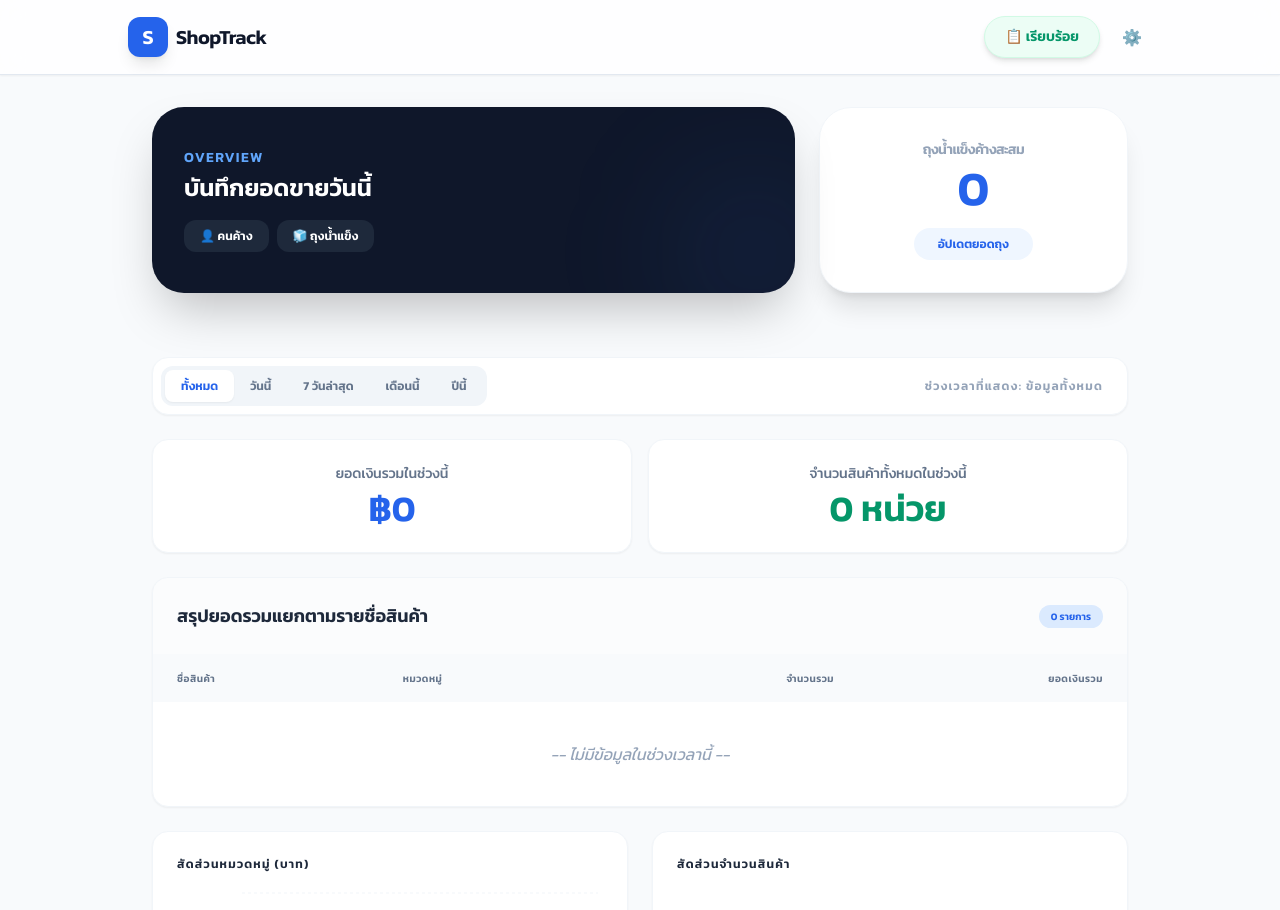
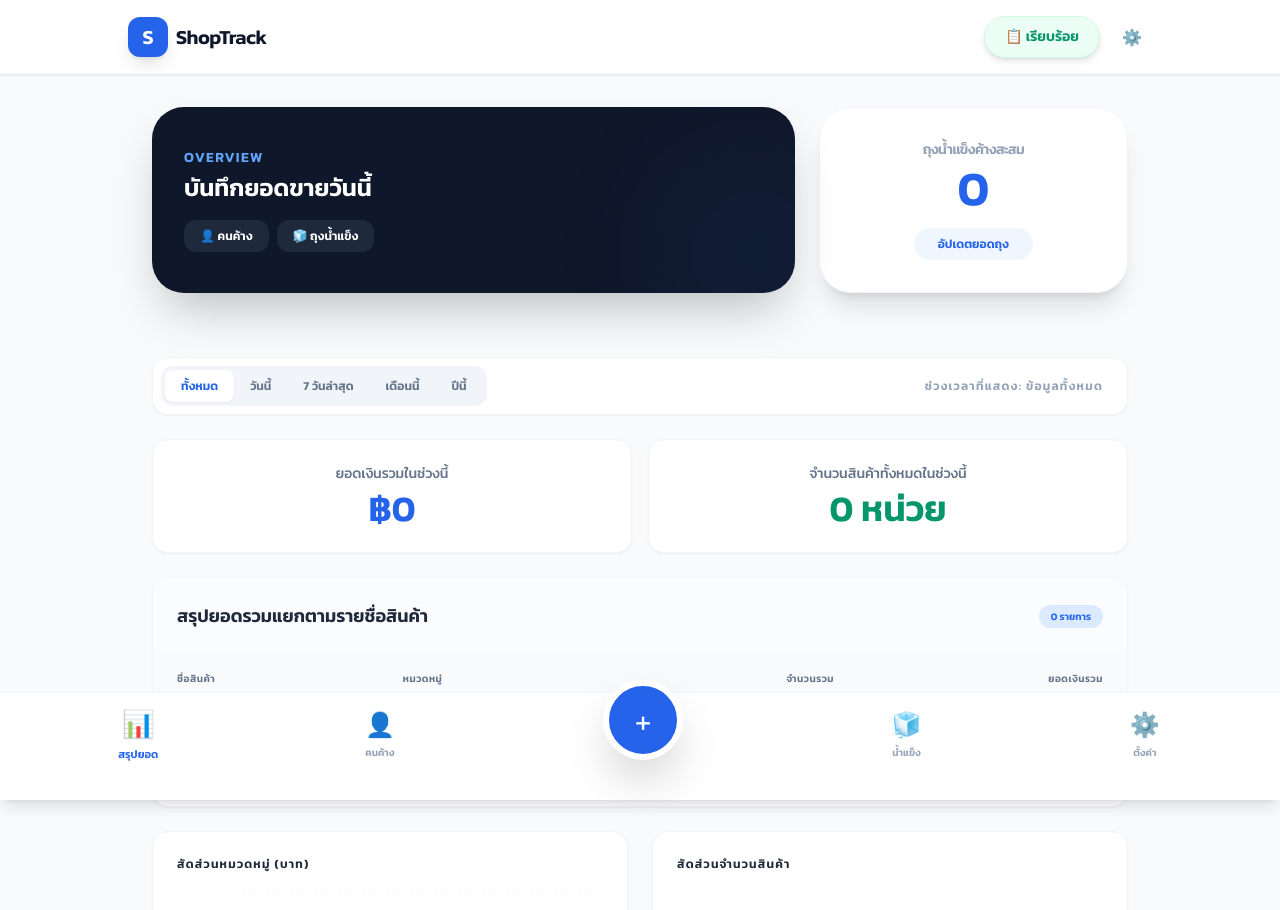
Before and after one commit to Pornjaa/stock-jare, a React (Vite) app: page / in a window 1280 px wide. Shown: the top 910 px of the page. Built offline with nearby package versions, Linux system fonts and the light colour scheme.

Commit message:
feat: Refactor layout and navigation for mobile
Adjusts padding and removes unnecessary fixed positioning for the mobile navigation bar. This improves the overall responsiveness and visual consistency on smaller screens.

```diff
--- a/App.tsx
+++ b/App.tsx
@@ -188,7 +188,7 @@ const App: React.FC = () => {
                         customerDebtEntries.filter(e => !e.isSynced).length;
 
   return (
-    <div className="min-h-screen bg-slate-50 pb-32 lg:pb-8 text-slate-900 font-['Kanit']">
+    <div className="min-h-screen bg-slate-50 pb-32 text-slate-900 font-['Kanit']">
       <header className="bg-white/80 backdrop-blur-md border-b border-slate-200 sticky top-0 z-30 px-6 py-4 shadow-sm">
         <div className="max-w-5xl mx-auto flex justify-between items-center">
           <div className="flex items-center gap-2 cursor-pointer" onClick={() => setView('dashboard')}>
@@ -353,7 +353,7 @@ const App: React.FC = () => {
         )}
       </main>
 
-      <nav className="fixed bottom-0 left-0 right-0 bg-white/90 backdrop-blur-xl border-t border-slate-100 p-4 pb-10 z-40 flex justify-around items-end lg:hidden shadow-lg">
+      <nav className="fixed bottom-0 left-0 right-0 bg-white/90 backdrop-blur-xl border-t border-slate-100 p-4 pb-10 z-40 flex justify-around items-end shadow-lg">
         <button onClick={() => setView('dashboard')} className={`flex flex-col items-center gap-1 ${view === 'dashboard' ? 'text-blue-600 scale-110' : 'text-slate-400'}`}>
           <span className="text-2xl">📊</span><span className="text-[10px] font-bold uppercase">สรุปยอด</span>
         </button>
```
